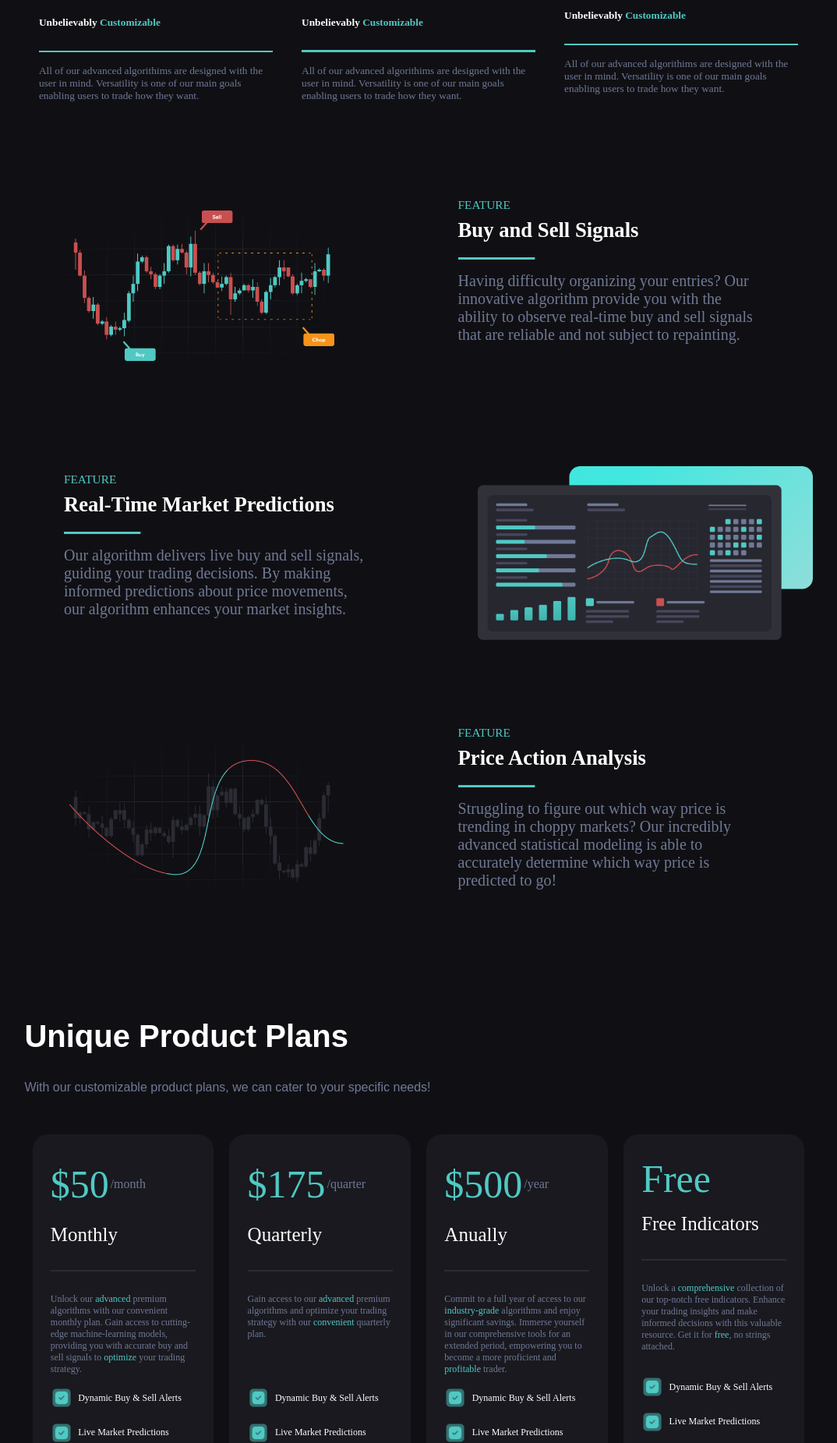
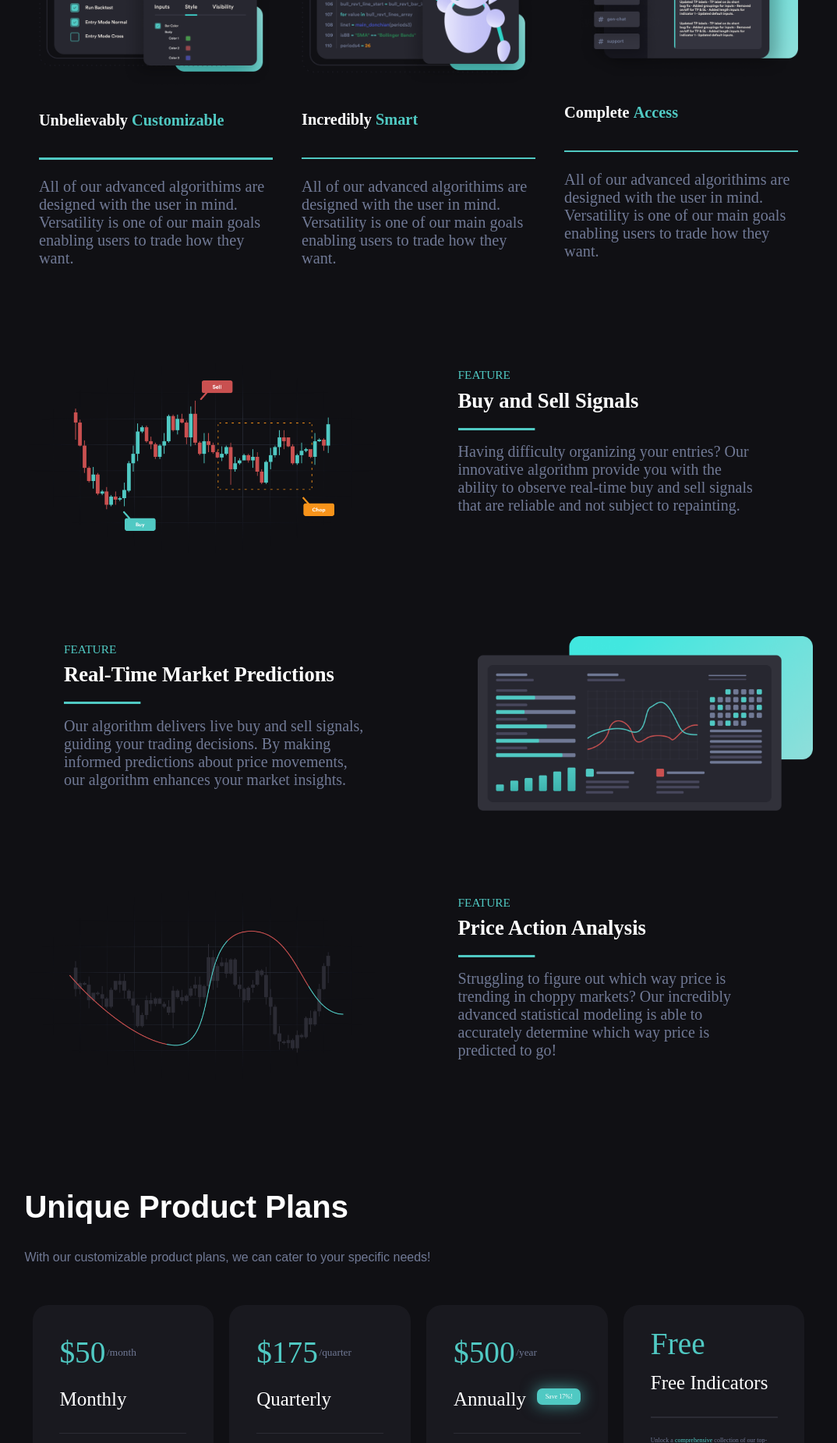
Before and after one commit to friendlyonion/stonekeep, a Flask app: page / in a window 1280 px wide. Shown: the part 1576-3427 px from the top of the page at 78% size, without its empty margins (103-1177 px from the left). Run offline with Flask 3, Linux system fonts and the light colour scheme; some web fonts are replaced.

Commit message:
Update 6
A bunch of small changes...

```diff
--- a/static/style.css
+++ b/static/style.css
@@ -527,7 +545,7 @@ footer {
 }
 
 .productPlanBoxes {
-    width: 80%;
+    width: 70%;
     display: flex;
     flex-direction: column;
     height: 95%;
@@ -574,7 +592,7 @@ footer {
 .planTitle {
     width: 100%;
     display: flex;
-    flex-direction: column;
+    flex-direction: row;
     height: fit-content;
     margin: auto;
     margin-top: 4%;
@@ -613,7 +631,7 @@ footer {
     color: #707995;
     flex-wrap: wrap;
     font-family: CBold;
-    font-size: 0.75rem;
+    font-size: 0.625vw;
     margin-bottom: 10%;
 
 }
@@ -868,3 +891,38 @@ a {
     font-family: CMedium;
     font-size: 1.042vw
 }
+
+.saveButton {
+    display: flex;
+    font-size: 0.625vw;
+    background-color: #50C9C3;
+    width: 4.323vw;
+    height: 1.667vw;
+    text-align: center;
+    justify-content: center;
+    align-items: center;
+    border-radius: 7px;
+    font-family: CBlack;
+    box-shadow: 0 0 20px 1px #50c9c39f;
+
+}
+
+.discordButtonFooter {
+    display: flex;
+    font-size: 0.625vw;
+    background-color: #50C9C3;
+    text-align: center;
+    justify-content: center;
+    align-items: center;
+    border-radius: 7px;
+    box-shadow: 0 0 20px 1px #50c9c39f;
+    width: 10vw;
+    height: 3vw;
+    transition: 0.3s;
+
+}
+
+.discordButtonFooter:hover {
+    transform: scale(1.1);
+    transition: 0.3s;
+}
--- a/templates/index.html
+++ b/templates/index.html
@@ -71,14 +71,16 @@
                         Trading
                         Systems</h3>
                 </div>
-                <p class="CMedium" style="font-size: 1.302vw">Innovators in quantitative machine learning for advanced
+                <p class="CMedium" style="font-size: 1.302vw;color:#707995">Innovators in quantitative machine learning
+                    for advanced
                     trading.</p>
             </div>
             <div id='left-section-button'>
                 <a class='topSectionButtons' style='flex: 1 auto' href="mailto:support@stonekeeptrading.com">Contact</a>
                 <span class="my-spacer-button"></span>
 
-                <a class='topSectionButtons' style='flex: 1 auto'>View Docs</a>
+                <a class='topSectionButtons' style='flex: 1 auto'
+                    href="https://stonekeep-trading.gitbook.io/product-docs/">View Docs</a>
             </div>
             <div class="topPurchContainer">
                 <a href="#productPlans" class='topSectionButtonsPurchase'>Purchase</a>
@@ -87,13 +89,14 @@
         </div>
         <div id='right-section'>
             <div class='right-section-image'>
-                <img src="static/Right Display-2.png" style="width:45vw;">
+                <img src="static/Right Display-3.png" style="width:45vw;">
             </div>
         </div>
     </div>
     <div id='supportingMarketsContainer'>
         <div id='supportingMarkets'>
-            <h3 style="margin: 1%;margin-bottom: 4%; font-size: 2vw; width: 100%; text-align: left;">Supporting all
+            <h3 style="margin: 1%;margin-bottom: 4%; font-size: 2vw; width: 100%; text-align: left;">Supporting <span
+                    style="color:#50C9C3">all</span>
                 financial markets</h3>
             <div id="supportingMarketsImages">
                 <img src="/static/crypto.png" style="width: 23%;margin:1%">
@@ -107,11 +110,12 @@
         <div id='smallFeaturesInnerContainer'>
             <div id='smallFeaturesMini'>
                 <img src="static/customizable.png" style="width: 100%;height: auto;">
-                <h4 style="font-size: 1.042vw" class="CMedium">Unbelievably <span
-                        style="color:#50C9C3">Customizable</span>
+                <h4 style="font-size: calc(12px + 0.65vw)" class="CBold">Unbelievably <span
+                        style="color:#50C9C3;font-family: CBlack;">Customizable</span>
                 </h4>
                 <img src="static/Rectangle 150.png" style="width: 100%;">
-                <p class="CMedium" style="font-size: 1.042vw;color: #707995;">All of our advanced algorithims are
+                <p class="CMedium" style="font-size: calc(12px + 0.65vw);color: #707995;">All of our advanced
+                    algorithims are
                     designed with the
                     user in mind. Versatility is
                     one of our main
@@ -119,12 +123,13 @@
             </div>
             <div id='smallFeaturesMini'>
                 <img src="static/smart.png" style="width:100%;height: auto;">
-                <h4 style="font-size: 1.042vw;" class="CMedium">Unbelievably <span
-                        style="color:#50C9C3">Customizable</span>
+                <h4 style="font-size: calc(12px + 0.65vw)" class="CBold">Incredibly <span
+                        style="color:#50C9C3;font-family: CBlack;">Smart</span>
                 </h4>
                 <img src="static/Rectangle 150.png" style="width: 100%;">
 
-                <p class="CMedium" style="font-size: 1.042vw;color: #707995;">All of our advanced algorithims are
+                <p class="CMedium" style="font-size: calc(12px + 0.65vw);color: #707995;">All of our advanced
+                    algorithims are
                     designed with the
                     user in mind. Versatility is
                     one of our main
@@ -132,12 +137,13 @@
             </div>
             <div id='smallFeaturesMini'>
                 <img src="static/access.png" style="width:100%;height: auto;">
-                <h4 style="font-size: 1.042vw" class="CMedium">Unbelievably <span
-                        style="color:#50C9C3">Customizable</span>
+                <h4 style="font-size: calc(12px + 0.65vw)" class="CBold">Complete <span
+                        style="color:#50C9C3;font-family: CBlack;">Access</span>
                 </h4>
                 <img src="static/Rectangle 150.png" style="width: 100%;">
 
-                <p class='CMedium' style="font-size: 1.042vw; color: #707995;">All of our advanced algorithims are
+                <p class='CMedium' style="font-size: calc(12px + 0.65vw); color: #707995;">All of our advanced
+                    algorithims are
                     designed with the
                     user in mind. Versatility is
                     one of our main
@@ -237,10 +243,10 @@
                     <div class='productPlanBoxesPrice'>
                         <div class='planPricing'>
                             <p
-                                style="font-size: 3.125rem; width: fit-content;color:#50C9C3;margin: auto;margin-left: 0;margin-right: 1%;">
+                                style="font-size: 3.073vw; width: fit-content;color:#50C9C3;margin: auto;margin-left: 0;margin-right: 1%;">
                                 $50</p>
                             <p
-                                style="font-size: 1rem;width: fit-content;height: 40px; text-align: center; display: flex;align-items: center;color: #707995;">
+                                style="font-size: 1.042vw;width: fit-content;height: 40px; text-align: center; display: flex;align-items: center;color: #707995;">
                                 /month</p>
                         </div>
                         <div class='planTitle'>
@@ -281,10 +287,10 @@
                     <div class='productPlanBoxesPrice'>
                         <div class='planPricing'>
                             <p
-                                style="font-size: 3.125rem; width: fit-content;color:#50C9C3;margin: auto;margin-left: 0;margin-right: 1%;">
+                                style="font-size: 3.073vw; width: fit-content;color:#50C9C3;margin: auto;margin-left: 0;margin-right: 1%;">
                                 $175</p>
                             <p
-                                style="font-size: 1rem;width: fit-content;height: 40px; text-align: center; display: flex;align-items: center;color: #707995;">
+                                style="font-size: 1.042vw;width: fit-content;height: 40px; text-align: center; display: flex;align-items: center;color: #707995;">
                                 /quarter</p>
                         </div>
                         <div class='planTitle'>
@@ -322,14 +328,15 @@
                     <div class='productPlanBoxesPrice'>
                         <div class='planPricing'>
                             <p
-                                style="font-size: 3.125rem; width: fit-content;color:#50C9C3;margin: auto;margin-left: 0;margin-right: 1%;">
+                                style="font-size: 3.073vw; width: fit-content;color:#50C9C3;margin: auto;margin-left: 0;margin-right: 1%;">
                                 $500</p>
                             <p
-                                style="font-size: 1rem;width: fit-content;height: 40px; text-align: center; display: flex;align-items: center;color: #707995;">
+                                style="font-size: 1.042vw;width: fit-content;height: 40px; text-align: center; display: flex;align-items: center;color: #707995;">
                                 /year</p>
                         </div>
                         <div class='planTitle'>
-                            <p style='font-size: 1.5625rem;margin: auto;margin-left: 0;'>Anually</p>
+                            <p style='font-size: 1.5625rem;margin: auto;margin-left: 0;'>Annually</p>
+                            <a class='saveButton'>Save 17%!</a>
                         </div>
                         <div class='planImage'>
                             <img style="width:100%" src="static/Rectangle 149.png">
@@ -365,7 +372,7 @@
                     <div class='productPlanBoxesPrice'>
                         <div class='planPricing'>
                             <p
-                                style="font-size: 3.125rem; width: fit-content;color:#50C9C3;margin: auto;margin-left: 0;margin-right: 1%;">
+                                style="font-size: 3.073vw; width: fit-content;color:#50C9C3;margin: auto;margin-left: 0;margin-right: 1%;">
                                 Free</p>
 
                         </div>
@@ -412,7 +419,7 @@
             <div id='ourMissionPara'>
                 <img src="static/Rectangle 150-2.png" style="margin-bottom:1%; width: 100%;">
                 <p style="color:#707995;font-size: 1.302vw; font-family: CMedium;">With our extensive experience as
-                    traders spanning over 5
+                    traders spanning over 12
                     years, we have
                     <span style="color:#A6AFCB">dedicated</span> countless hours
                     to honing our skills through manual strategy development, rigorous backtesting, emotional
@@ -485,7 +492,7 @@
                     <p style="font-size:1.7vw;color: #707995;font-family: CMedium;width: 100%;text-align: right;">Join
                         our mailing list!</p>
                     <div id='joinArea'>
-                        <input type="text" id="fname" name="mailing">
+                        <input type="text" id="fname" name="mailing" placeholder="Enter your Email...">
                         <a href="/" id='subscribeButton'>Subscribe</a>
                     </div>
 
@@ -534,13 +541,15 @@
                     href="https://app.termly.io/document/disclaimer/444a4eeb-b734-47ac-a971-bfe74a356be7">Disclaimer</a>
             </div>
             <div class='footerSections'>
-                <a style="width: 100%;" class="footerLinksPolicy">Dashboard</a>
+                <a style="width: 100%;color: #50C9C3;" class="footerLinksPolicy">Dashboard</a>
                 <a style="width: 100%;" class="footerLinksPolicy">Documentation</a>
                 <a style="width: 100%;" class="footerLinksPolicy">Affiliate Program</a>
                 <a style="width: 100%;" class="footerLinksPolicy">Blog</a>
             </div>
             <div class='footerSections'>
-                <p class="footerLinksPolicy">Join our mailing list</p>
+                <p class="footerLinksPolicy">Join our community!</p>
+                <a class="discordButtonFooter" href="https://discord.com/invite/XhfpUUGAMa"><img
+                        src="static/Vector-2.png" style="width: 5vw;"></a>
             </div>
 
         </div>
```
Also changed, not shown: other parts of static/style.css (+35 -12 lines), static/Right Display-3.png (added), static/Vector-2.png (added).
